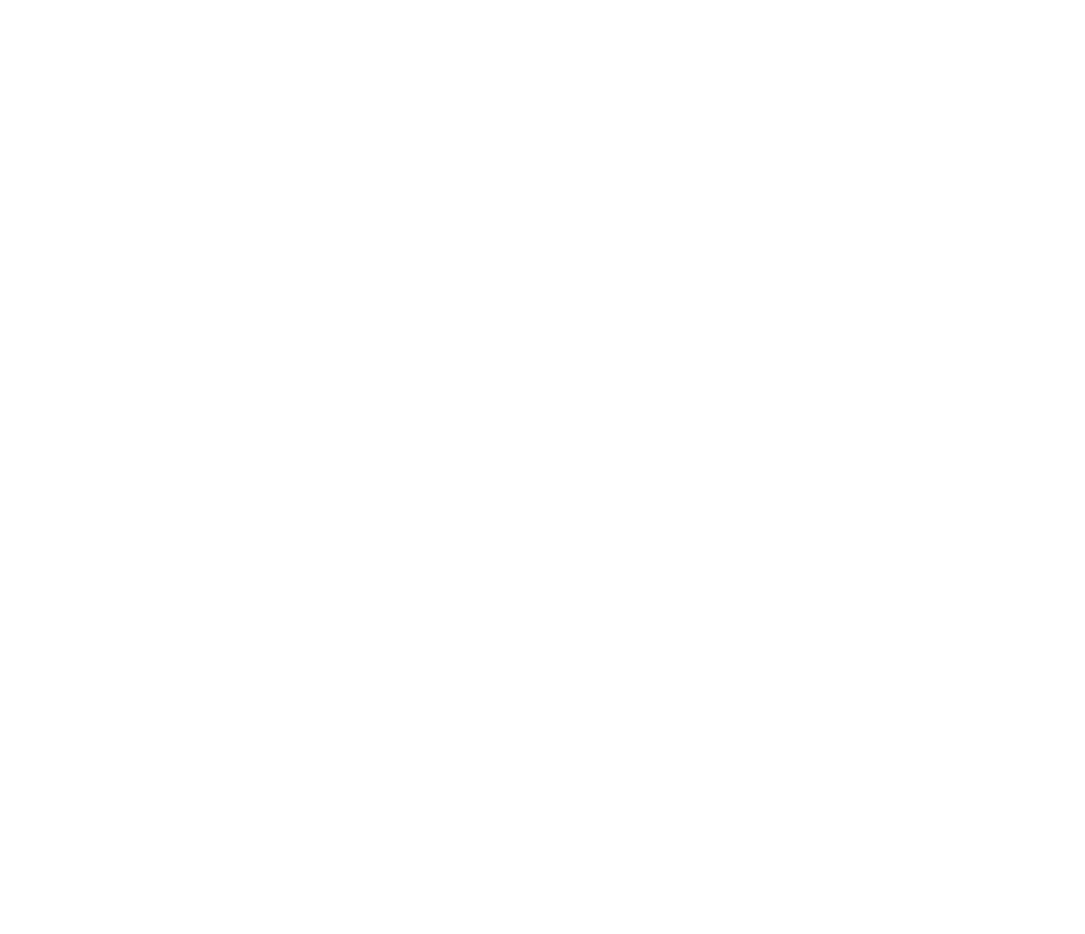
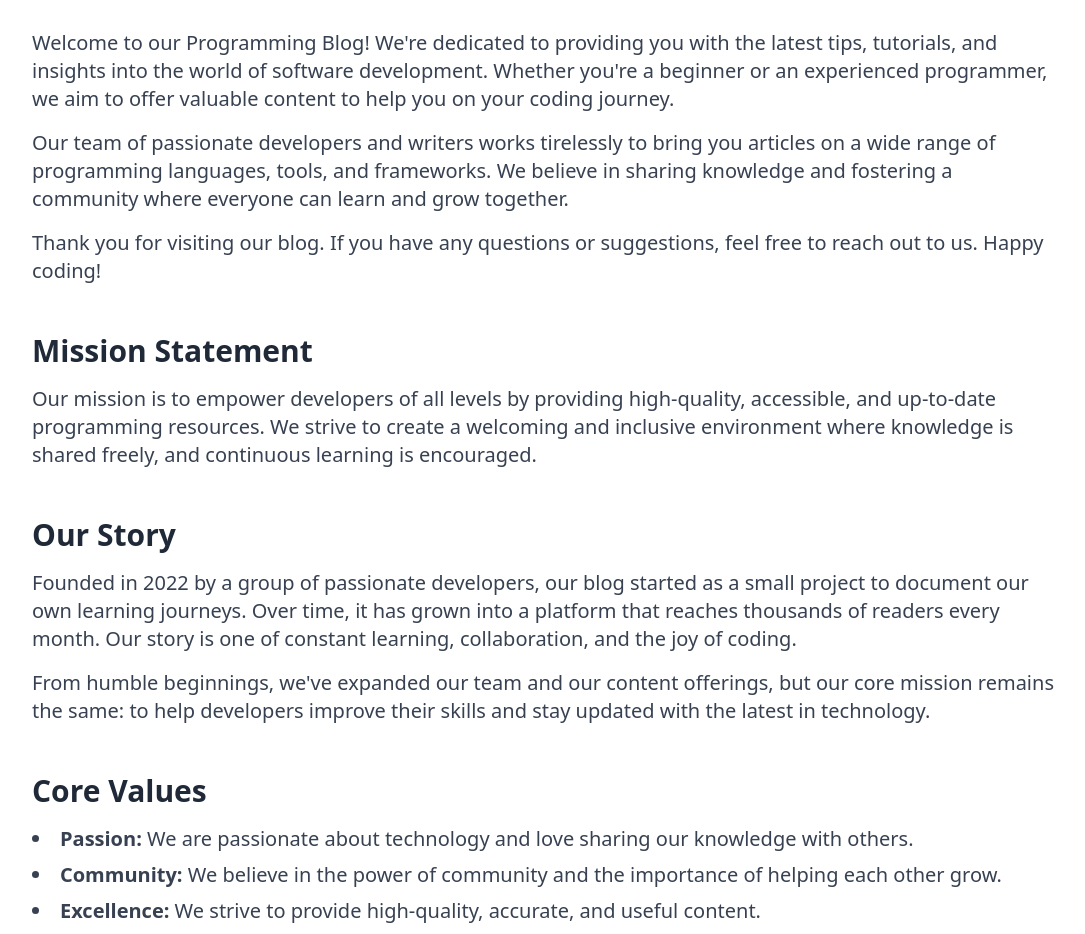
Before and after one commit to tonutonmoy/Programming-Blog-Client-Side, a React app: page /about in a window 1280 px wide. Before the commit this address had no page. Shown: the part 163-1097 px from the top of the page, without its empty margins (96-1181 px from the left). Before the commit the page ends 800 px from the top, so only its background shows below. Built offline with nearby package versions, Linux system fonts and the light colour scheme; the HTML template or start-up script is replaced by a standard one.

Commit message:
about page done

```diff
--- a/package.json
+++ b/package.json
@@ -21,6 +21,7 @@
     "react": "^18.2.0",
     "react-dom": "^18.2.0",
     "react-hook-form": "^7.51.5",
+    "react-icons": "^5.2.1",
     "react-redux": "^9.1.2",
     "react-router-dom": "^6.23.1",
     "sonner": "^1.5.0"
--- /dev/null
+++ b/src/Component/About/About.tsx
@@ -0,0 +1,138 @@
+import Container from "../../SharedComponent/Container";
+
+import photo from "../../assets/About/DSC06901.jpg";
+import { AiOutlineMail } from "react-icons/ai";
+
+const About = () => {
+  return (
+    <Container>
+      <div className="min-h-screen flex items-center justify-center">
+        <div className="  rounded-lg p-8 md:p-12 lg:p-16 space-y-12">
+          <section>
+            <h1 className="text-3xl md:text-4xl font-bold text-gray-800 mb-6">
+              About Us
+            </h1>
+            <p className="text-lg md:text-xl text-gray-700 mb-4">
+              Welcome to our Programming Blog! We're dedicated to providing you
+              with the latest tips, tutorials, and insights into the world of
+              software development. Whether you're a beginner or an experienced
+              programmer, we aim to offer valuable content to help you on your
+              coding journey.
+            </p>
+            <p className="text-lg md:text-xl text-gray-700 mb-4">
+              Our team of passionate developers and writers works tirelessly to
+              bring you articles on a wide range of programming languages,
+              tools, and frameworks. We believe in sharing knowledge and
+              fostering a community where everyone can learn and grow together.
+            </p>
+            <p className="text-lg md:text-xl text-gray-700">
+              Thank you for visiting our blog. If you have any questions or
+              suggestions, feel free to reach out to us. Happy coding!
+            </p>
+          </section>
+
+          <section>
+            <h2 className="text-2xl md:text-3xl font-bold text-gray-800 mb-4">
+              Mission Statement
+            </h2>
+            <p className="text-lg md:text-xl text-gray-700">
+              Our mission is to empower developers of all levels by providing
+              high-quality, accessible, and up-to-date programming resources. We
+              strive to create a welcoming and inclusive environment where
+              knowledge is shared freely, and continuous learning is encouraged.
+            </p>
+          </section>
+
+          <section>
+            <h2 className="text-2xl md:text-3xl font-bold text-gray-800 mb-4">
+              Our Story
+            </h2>
+            <p className="text-lg md:text-xl text-gray-700 mb-4">
+              Founded in 2022 by a group of passionate developers, our blog
+              started as a small project to document our own learning journeys.
+              Over time, it has grown into a platform that reaches thousands of
+              readers every month. Our story is one of constant learning,
+              collaboration, and the joy of coding.
+            </p>
+            <p className="text-lg md:text-xl text-gray-700">
+              From humble beginnings, we've expanded our team and our content
+              offerings, but our core mission remains the same: to help
+              developers improve their skills and stay updated with the latest
+              in technology.
+            </p>
+          </section>
+
+          <section>
+            <h2 className="text-2xl md:text-3xl font-bold text-gray-800 mb-4">
+              Core Values
+            </h2>
+            <ul className="list-disc list-inside space-y-2 text-lg md:text-xl text-gray-700">
+              <li>
+                <strong>Passion:</strong> We are passionate about technology and
+                love sharing our knowledge with others.
+              </li>
+              <li>
+                <strong>Community:</strong> We believe in the power of community
+                and the importance of helping each other grow.
+              </li>
+              <li>
+                <strong>Excellence:</strong> We strive to provide high-quality,
+                accurate, and useful content.
+              </li>
+              <li>
+                <strong>Inclusivity:</strong> We welcome developers of all
+                backgrounds and experience levels.
+              </li>
+              <li>
+                <strong>Continuous Learning:</strong> We embrace the
+                ever-evolving nature of technology and are committed to
+                continuous learning.
+              </li>
+            </ul>
+          </section>
+
+          <section>
+            <h2 className="text-2xl md:text-3xl font-bold text-gray-800 mb-4">
+              Meet the Team
+            </h2>
+            <div className="flex flex-wrap -mx-4">
+              <div className="w-full md:w-1/2 lg:w-1/4 px-4 mb-8">
+                <div className="bg-gray-200 rounded-lg p-4">
+                  <img
+                    src={photo}
+                    alt="Team Member"
+                    className="w-full object-cover rounded-lg mb-4"
+                  />
+                  <h3 className="text-xl font-bold text-gray-800">Tonmoy</h3>
+                  <p className="text-gray-600">Full Stack Developer</p>
+                </div>
+              </div>
+            </div>
+          </section>
+
+          <section>
+            <h2 className="text-2xl md:text-3xl font-bold text-gray-800 mb-4">
+              Contact Us
+            </h2>
+            <p className="text-lg md:text-xl text-gray-700 mb-4">
+              We'd love to hear from you! Whether you have questions,
+              suggestions, or just want to say hi, feel free to reach out to us.
+            </p>
+            <p className="text-lg flex items-center gap-2 md:text-xl text-gray-700">
+              <AiOutlineMail className=" md:text-2xl bg-green-400 text-white rounded-xl w-[50px] h-[30px] p-1" />
+              :
+              <a
+                href="mailto:www.tonutonmoy12@gmail.com"
+                className="text-green-500"
+              >
+                www.tonutonmoy12@gmail.com
+              </a>
+            </p>
+          </section>
+        </div>
+      </div>
+    </Container>
+  );
+};
+
+export default About;
--- a/src/Router/router.tsx
+++ b/src/Router/router.tsx
@@ -16,6 +16,7 @@
 import AllBlogs from "../Component/Blog/AllBlogs/AllBlogs";
 import DashboardLayout from "../Component/Dashboard/DashboardLayout";
 import Dashboard from "../Component/Dashboard/Dashboard";
+import About from "../Component/About/About";
 
 const router = createBrowserRouter([
   {
@@ -34,6 +35,7 @@
         ),
       },
       { path: "allBlogs", element: <AllBlogs /> },
+      { path: "about", element: <About /> },
       { path: "blogDetails/:id", element: <BlogDetails /> },
     ],
   },
--- a/src/SharedComponent/Button/LoginButton.tsx
+++ b/src/SharedComponent/Button/LoginButton.tsx
@@ -1,12 +1,13 @@
 import { Link } from "react-router-dom";
+import { IoMdLogIn } from "react-icons/io";
 
 const LoginButton = () => {
   return (
     <Link
       to="/login"
-      className="align-middle select-none font-sans font-bold text-center uppercase transition-all disabled:opacity-50 disabled:shadow-none disabled:pointer-events-none text-xs py-2 px-5  rounded-full bg-green-400 hover:bg-green-500 duration-500 text-white shadow-md shadow-gray-900/10 hover:shadow-lg hover:shadow-gray-900/20 focus:opacity-[0.85] focus:shadow-none active:opacity-[0.85] active:shadow-none"
+      className="align-middle flex  items-center  gap-2 select-none font-sans font-bold text-center uppercase transition-all disabled:opacity-50 disabled:shadow-none disabled:pointer-events-none text-xs py-2 px-5  rounded-full bg-green-500 hover:bg-green-600 duration-500 text-white  shadow-gray-900/10 hover:shadow-lg hover:shadow-gray-900/20 focus:opacity-[0.85] focus:shadow-none active:opacity-[0.85] active:shadow-none shadow-xl"
     >
-      Login
+      <IoMdLogIn className=" text-lg" /> Login
     </Link>
   );
 };
--- a/src/SharedComponent/Button/LogoutButton.tsx
+++ b/src/SharedComponent/Button/LogoutButton.tsx
@@ -1,4 +1,5 @@
 import { removeFromLocalStorage } from "../../Utils/auth.helper";
+import { RiLogoutCircleLine } from "react-icons/ri";
 
 const LogoutButton = () => {
   const handler = () => {
@@ -8,9 +9,9 @@
   return (
     <button
       onClick={handler}
-      className="align-middle select-none font-sans font-bold  text-center uppercase transition-all disabled:opacity-50 disabled:shadow-none disabled:pointer-events-none text-xs py-2 px-5 rounded-full bg-red-600 hover:bg-red-700 duration-500 text-white shadow-md shadow-red-900/10 hover:shadow-lg hover:shadow-red-900/20 focus:opacity-[0.85] focus:shadow-none active:opacity-[0.85] active:shadow-none"
+      className="align-middle gap-2 flex  items-center select-none font-sans font-bold  text-center uppercase transition-all disabled:opacity-50 disabled:shadow-none disabled:pointer-events-none text-xs py-2 px-4 rounded-full bg-red-500 hover:bg-red-600 duration-500 text-white shadow-md shadow-red-900/10 hover:shadow-lg hover:shadow-red-900/20 focus:opacity-[0.85] focus:shadow-none active:opacity-[0.85] active:shadow-none"
     >
-      Logout
+      <RiLogoutCircleLine className=" text-lg" /> Logout
     </button>
   );
 };
```
Also changed, not shown: src/Component/Card/BlogCard.tsx (+4 -4 lines), src/SharedComponent/Sidebar/SideBarLinks.tsx (+45 -32 lines), 2 other files (tests, documents, lock files or other folders).
